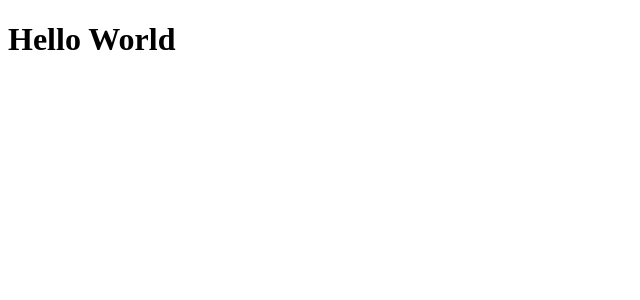
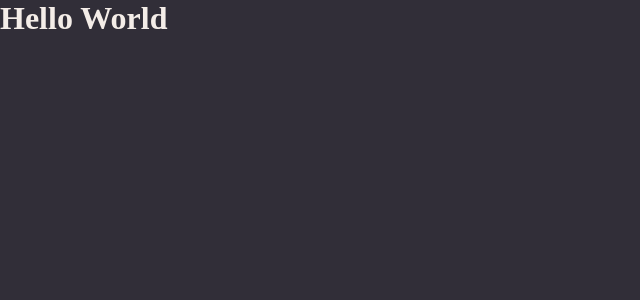
Before and after one commit to AdrielKlem/food-explorer-frontend, a React (Vite) app: page / in a window 1280 px wide. Shown: the top 300 px of the page, without its empty margins (0-640 px from the left). Built offline with nearby package versions, Linux system fonts and the light colour scheme.

Commit message:
update config routes

```diff
--- a/package.json
+++ b/package.json
@@ -11,7 +11,9 @@
   },
   "dependencies": {
     "react": "^18.2.0",
-    "react-dom": "^18.2.0"
+    "react-dom": "^18.2.0",
+    "react-router-dom": "^6.16.0",
+    "styled-components": "^6.0.8"
   },
   "devDependencies": {
     "@types/react": "^18.2.15",
--- a/src/main.jsx
+++ b/src/main.jsx
@@ -1,9 +1,17 @@
 import React from 'react'
 import ReactDOM from 'react-dom/client'
-import { Details } from './pages/Details'
+
+import { ThemeProvider } from 'styled-components'
+import GlobalStyles from './styles/global'
+import theme from './styles/theme'
+
+import { Routes } from './routes'
 
 ReactDOM.createRoot(document.getElementById('root')).render(
   <React.StrictMode>
-    <Details />
+   <ThemeProvider theme={theme}>
+    <GlobalStyles />
+       <Routes />
+   </ThemeProvider>
   </React.StrictMode>,
 )
--- /dev/null
+++ b/src/routes/index.jsx
@@ -0,0 +1,11 @@
+import { BrowserRouter } from "react-router-dom"
+
+import { Details } from '../pages/Details'
+
+export function Routes() {
+    return(
+        <BrowserRouter>
+            <Details />
+        </BrowserRouter>
+    )
+}
--- /dev/null
+++ b/src/styles/global.js
@@ -0,0 +1,39 @@
+import { createGlobalStyle } from "styled-components";
+
+export default createGlobalStyle`
+    * {
+        margin:0;
+        padding:0;
+        box-sizing: border-box;
+    }
+
+    :root {
+        font-size: 62.5%
+    }
+
+    body {
+        background-color: ${({ theme }) => theme.COLORS.BACKGROUND_800};
+        color: ${({ theme }) => theme.COLORS.WHITE};
+
+        --webkit-font-smoothing: antialiased;
+    }
+
+    body, input, button, textarea {
+        font-family: 'Roboto Slab', serif;
+        font-size: 1.6rem;
+        outline: none;
+    }
+
+    a {
+        text-decoration: none;
+    }
+
+    button, a {
+        cursor: pointer;
+        transition: filter 0.2s;
+    }
+
+    button:hover, a:hover {
+        filter: brightness(0.9)
+    }
+`
--- /dev/null
+++ b/src/styles/theme.js
@@ -0,0 +1,15 @@
+export default {
+  COLORS: {
+    BACKGROUND_900: "#232129",
+    BACKGROUND_800: "#312E38",
+    BACKGROUND_700: "#3E3B47",
+
+    WHITE: "#F4EDE8",
+    ORANGE: "#FF9000",
+
+    GRAY_100: "#999591",
+    GRAY_300: "#666360",
+
+    RED: "#FF002E"
+  }
+}
```
Also changed, not shown: 1 other file (tests, documents, lock files or other folders).
